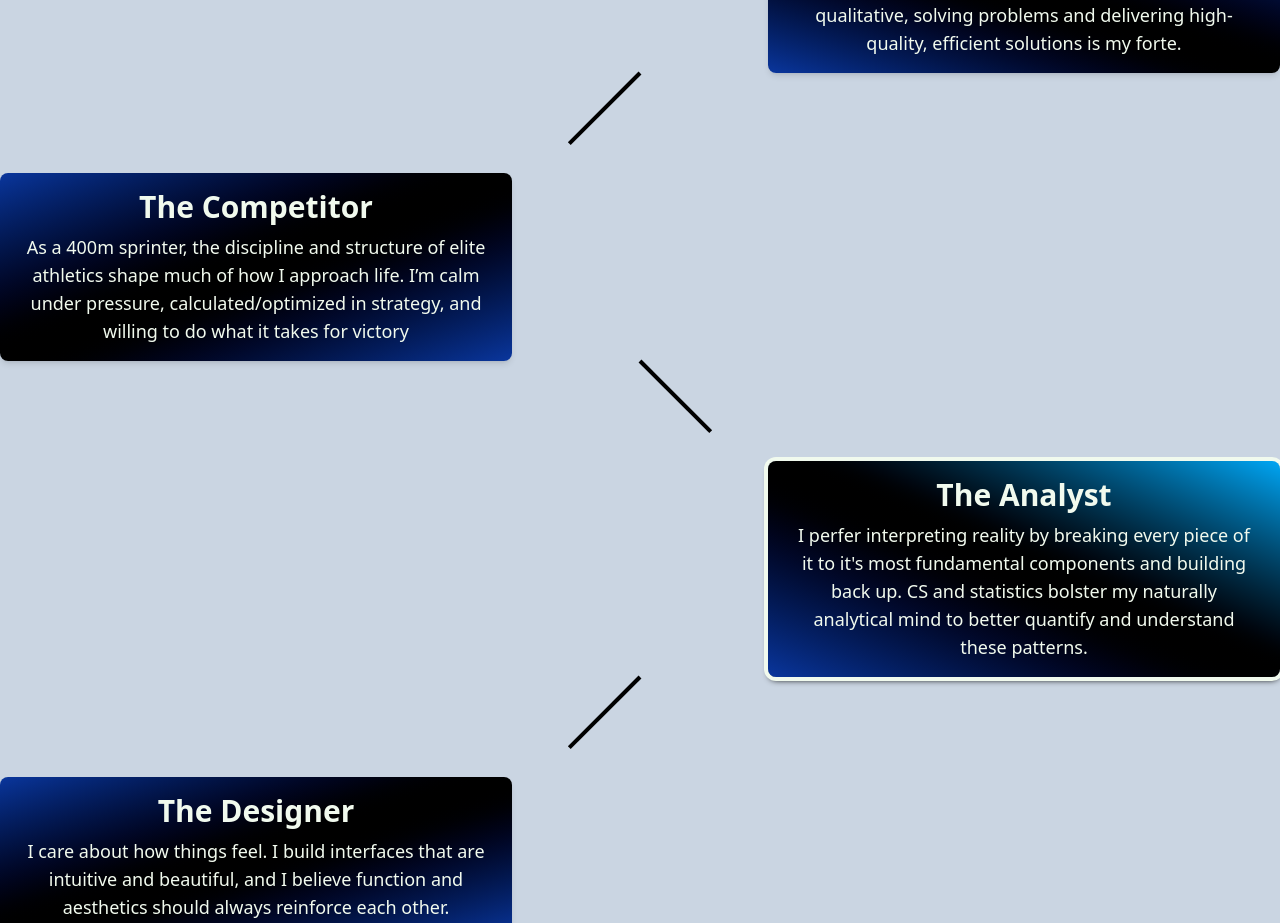
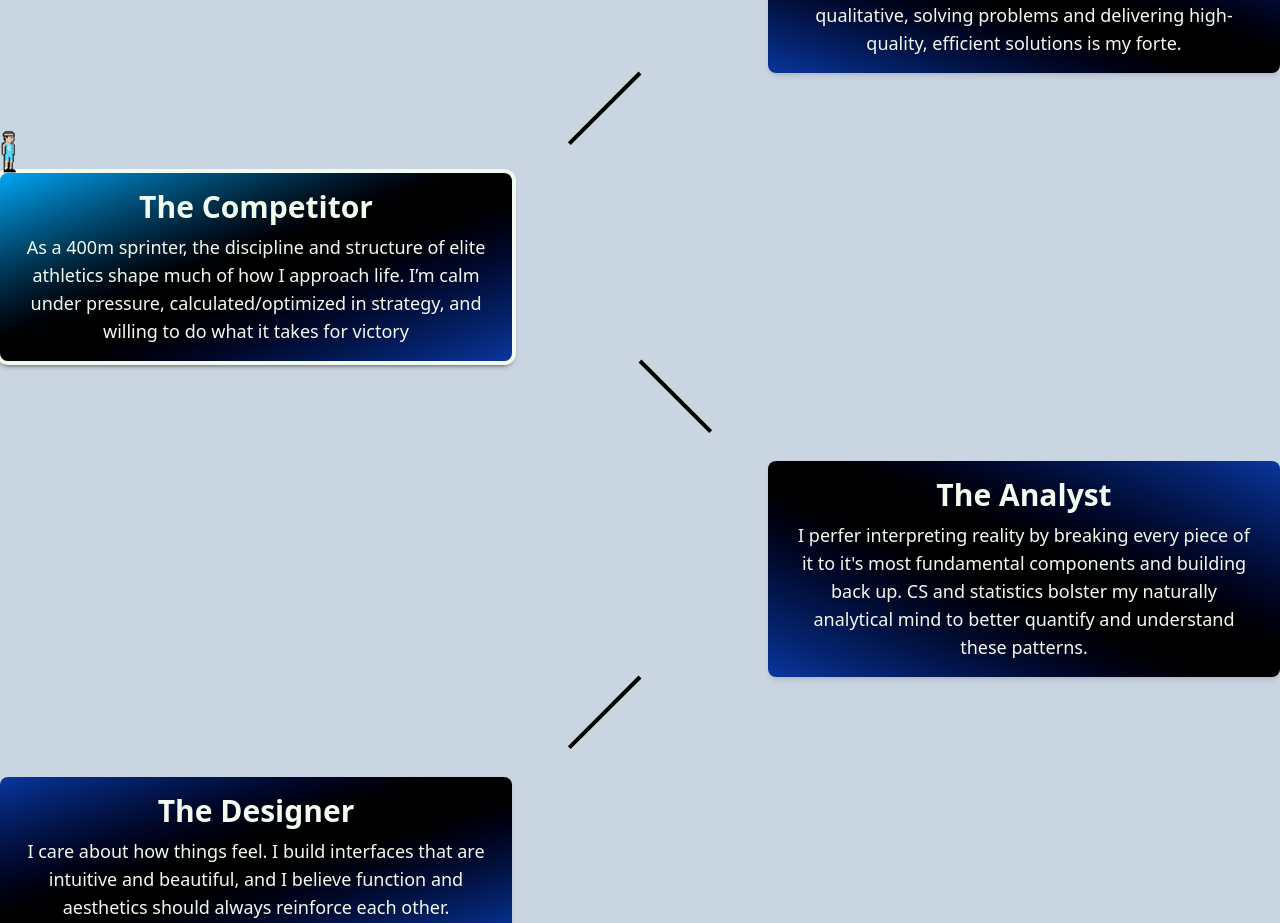
Before and after one commit to nicorox247/Nick-Felix-Site, a React (Vite) app: page / in a window 1280 px wide. Shown: the part 1023-1946 px from the top of the page. Built offline with nearby package versions, Linux system fonts and the light colour scheme.

Commit message:
Heavy adjacent node logic for animation

```diff
--- a/src/pages/About.jsx
+++ b/src/pages/About.jsx
@@ -55,6 +55,8 @@ export default function About() {
   const [isRunning, setIsRunning] = useState(false);
   const [facingLeft, setFacingLeft] = useState(false); // false = right
   const nodeRefs = useRef([]);
+  const scrollCooldown = useRef(false);
+
 
   const allTags = useMemo(() => {
     return [...new Set(
@@ -62,26 +64,33 @@ export default function About() {
     )];
   }, [projectData]);
 
-  const bandTop = window.innerHeight * 0.35;
-  const bandBottom = window.innerHeight * 0.65;
+  // const bandTop = window.innerHeight * 0.35;
+  // const bandBottom = window.innerHeight * 0.65;
+
+
+
 
   useEffect(() => {
+    let ticking = false;
+
     const handleScroll = () => {
-      const bandTop = window.innerHeight * 0.35;
-      const bandBottom = window.innerHeight * 0.65;
+      if (!ticking) {
+        window.requestAnimationFrame(() => {
+          const viewportHeight = window.innerHeight;
+          const isMobile = viewportHeight < 768;
+          const bandTop = viewportHeight * (isMobile ? 0.35 : 0.45);
+          const bandBottom = viewportHeight * (isMobile ? 0.65 : 0.55);
+          const bandHeight = bandBottom - bandTop;
+          const minDominanceThreshold = bandHeight * 0.15;
 
           let maxVisibleHeight = 0;
           let bestIndex = activeIndex;
 
           nodeRefs.current.forEach((node, index) => {
             if (!node) return;
-
             const rect = node.getBoundingClientRect();
-        const nodeTop = rect.top;
-        const nodeBottom = rect.bottom;
-
-        const visibleTop = Math.max(nodeTop, bandTop);
-        const visibleBottom = Math.min(nodeBottom, bandBottom);
+            const visibleTop = Math.max(rect.top, bandTop);
+            const visibleBottom = Math.min(rect.bottom, bandBottom);
             const visibleHeight = Math.max(0, visibleBottom - visibleTop);
 
             if (visibleHeight > maxVisibleHeight) {
@@ -90,10 +99,25 @@ export default function About() {
             }
           });
 
-      if (bestIndex !== activeIndex) {
+          if (
+            bestIndex !== activeIndex &&
+            maxVisibleHeight > bandHeight * 0.2 && // stronger filter
+            !scrollCooldown.current
+          ) {
             const direction = bestIndex > activeIndex ? 1 : -1;
             handleArrowClick(direction);
             setActiveIndex(bestIndex);
+
+            scrollCooldown.current = true;
+            setTimeout(() => {
+              scrollCooldown.current = false;
+            }, 300); // Cooldown between scroll transitions
+          }
+
+          ticking = false;
+        });
+
+        ticking = true;
       }
     };
 
@@ -103,11 +127,14 @@ export default function About() {
 
 
 
+
   const speedPerItem = 0.75; // seconds per tag (tweak to your liking)
   const duration = allTags.length * speedPerItem;
 
 
-  const [hasMoved, setHasMoved] = useState(false); // ← new flag
+  // const [hasMoved, setHasMoved] = useState(false); // ← new flag
+  const hasMoved = useRef(false);
+
   const handleArrowClick = (direction) => {
     const newIndex = activeIndex + direction;
 
@@ -116,13 +143,13 @@ export default function About() {
       setActiveIndex(newIndex);
 
       // Toggle direction every time we move (except on initial render)
-      if (hasMoved) {
+      if (hasMoved.current) {
         setFacingLeft((prev) => !prev);
       }
 
       // Set the movement flag once we leave the first node
-      if (!hasMoved && newIndex !== 0) {
-        setHasMoved(true);
+      if (!hasMoved.current && newIndex !== 0) {
+        hasMoved.current = true;;
       }
 
       setTimeout(() => {
@@ -190,8 +217,8 @@ export default function About() {
             <div
   style={{
     position: 'fixed',
-    top: '35vh',
-    height: '30vh',
+    top: '45vh',
+    height: '10vh',
     width: '100%',
     border: '2px dashed red',
     pointerEvents: 'none',
```
Lines whose indentation alone changed are shown as unchanged.
